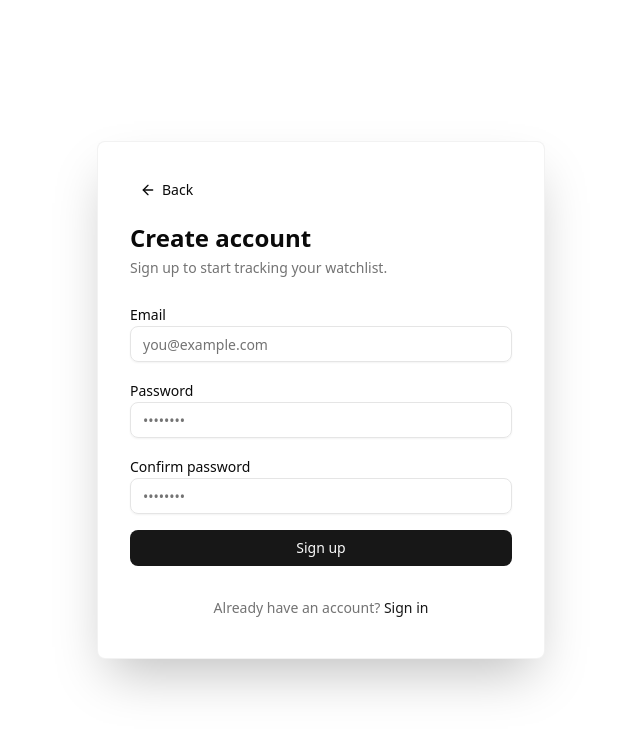
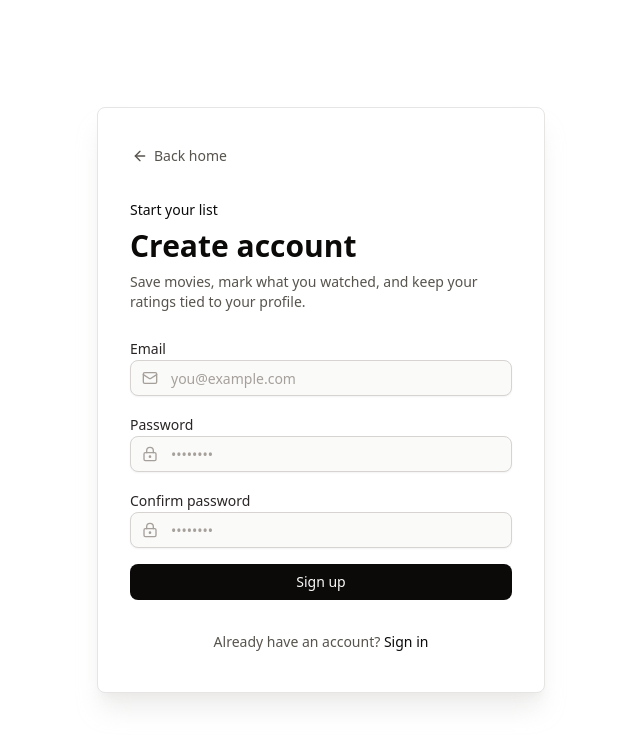
Before and after one commit to Schereshh/watch-db, a Next.js app: page /sign-up in a window 1280 px wide. Shown: the top 742 px of the page, without its empty margins (319-959 px from the left). Built offline with nearby package versions, Linux system fonts and the light colour scheme; no server answers.

Commit message:
refactor: login and signup facelift

```diff
--- a/app/(auth)/login/page.tsx
+++ b/app/(auth)/login/page.tsx
@@ -8,7 +8,7 @@ import { useForm } from "react-hook-form";
 import { Button } from "@/components/ui/button";
 import { Input } from "@/components/ui/input";
 import { createClient } from "@/lib/supabase/client";
-import { ArrowLeft } from "lucide-react";
+import { ArrowLeft, Loader2, LockKeyhole, Mail } from "lucide-react";
 
 type LoginFormValues = {
   email: string;
@@ -47,30 +47,51 @@ export default function LoginPage() {
   };
 
   return (
-    <div className="w-full max-w-md rounded-md border border-border/50 bg-background p-8 shadow-2xl">
-      <Button asChild variant="ghost" size="sm" className="mb-4">
-        <Link href="/"> <ArrowLeft/> Back</Link>
+    <div className="w-full max-w-md rounded-md border border-stone-200 bg-white p-6 shadow-xl shadow-stone-200/70 sm:p-8">
+      <Button
+        asChild
+        variant="ghost"
+        size="sm"
+        className="-ml-2 mb-7 text-stone-600 hover:bg-stone-100 hover:text-stone-950"
+      >
+        <Link href="/">
+          <ArrowLeft className="size-4" aria-hidden="true" />
+          Back home
+        </Link>
       </Button>
-      <h1 className="text-2xl font-semibold">Login</h1>
-      <p className="mt-1 text-sm text-muted-foreground">
-        Sign in to manage your watchlist.
+
+      <div className="space-y-2">
+        <p className="text-sm font-medium">Welcome back</p>
+        <h1 className="text-3xl font-semibold ">Login</h1>
+        <p className="text-sm text-stone-600">
+          Sign in to manage your watchlist, watched movies, and ratings.
         </p>
+      </div>
 
       <form className="mt-6 space-y-4" onSubmit={handleSubmit(onSubmit)}>
         {formError && (
-          <p className="rounded-md border border-destructive/40 bg-destructive/10 p-3 text-sm text-destructive">
+          <p
+            role="alert"
+            className="rounded-md border border-red-200 bg-red-50 p-3 text-sm text-red-700"
+          >
             {formError}
           </p>
         )}
         <div className="space-y-2">
-          <label className="text-sm font-medium" htmlFor="email">
+          <label className="text-sm font-medium text-stone-800" htmlFor="email">
             Email
           </label>
+          <div className="relative">
+            <Mail
+              className="pointer-events-none absolute left-3 top-1/2 size-4 -translate-y-1/2 text-stone-400"
+              aria-hidden="true"
+            />
             <Input
               id="email"
               type="email"
               placeholder="you@example.com"
               aria-invalid={Boolean(errors.email)}
+              className="border-stone-300 bg-stone-50 pl-10 text-stone-950 placeholder:text-stone-400 focus-visible:border-stone-500 focus-visible:ring-stone-200"
               {...register("email", {
                 required: "Email is required",
                 pattern: {
@@ -79,20 +100,30 @@ export default function LoginPage() {
                 },
               })}
             />
+          </div>
           {errors.email && (
-            <p className="text-sm text-destructive">{errors.email.message}</p>
+            <p className="text-sm text-red-600">{errors.email.message}</p>
           )}
         </div>
 
         <div className="space-y-2">
-          <label className="text-sm font-medium" htmlFor="password">
+          <label
+            className="text-sm font-medium text-stone-800"
+            htmlFor="password"
+          >
             Password
           </label>
+          <div className="relative">
+            <LockKeyhole
+              className="pointer-events-none absolute left-3 top-1/2 size-4 -translate-y-1/2 text-stone-400"
+              aria-hidden="true"
+            />
             <Input
               id="password"
               type="password"
               placeholder="••••••••"
               aria-invalid={Boolean(errors.password)}
+              className="border-stone-300 bg-stone-50 pl-10 text-stone-950 placeholder:text-stone-400 focus-visible:border-stone-500 focus-visible:ring-stone-200"
               {...register("password", {
                 required: "Password is required",
                 minLength: {
@@ -101,22 +132,32 @@ export default function LoginPage() {
                 },
               })}
             />
+          </div>
           {errors.password && (
-            <p className="text-sm text-destructive">
-              {errors.password.message}
-            </p>
+            <p className="text-sm text-red-600">{errors.password.message}</p>
           )}
         </div>
 
-        <Button className="w-full" type="submit" disabled={isSubmitting}>
+        <Button
+          className="w-full bg-stone-950 text-stone-50 hover:bg-stone-800"
+          type="submit"
+          disabled={isSubmitting}
+        >
+          {isSubmitting && (
+            <Loader2 className="size-4 animate-spin" aria-hidden="true" />
+          )}
           {isSubmitting ? "Signing in..." : "Sign in"}
         </Button>
       </form>
 
-      <p className="mt-6 text-center text-sm text-muted-foreground">
+      <p className="mt-6 text-center text-sm text-stone-600">
         Don&apos;t have an account?{" "}
-        <Button asChild variant="link" className="px-0">
-          <Link href="/sign-up">Sign Up</Link>
+        <Button
+          asChild
+          variant="link"
+          className="h-auto px-0 text-stone-950 underline-offset-4"
+        >
+          <Link href="/sign-up">Sign up</Link>
         </Button>
       </p>
     </div>
--- a/app/(auth)/sign-up/page.tsx
+++ b/app/(auth)/sign-up/page.tsx
@@ -8,7 +8,13 @@ import { useForm } from "react-hook-form";
 import { Button } from "@/components/ui/button";
 import { Input } from "@/components/ui/input";
 import { createClient } from "@/lib/supabase/client";
-import { ArrowLeft } from "lucide-react";
+import {
+  ArrowLeft,
+  CheckCircle2,
+  Loader2,
+  LockKeyhole,
+  Mail,
+} from "lucide-react";
 
 type SignUpFormValues = {
   email: string;
@@ -59,35 +65,66 @@ export default function SignUpPage() {
   const passwordValue = watch("password");
 
   return (
-    <div className="w-full max-w-md rounded-md border border-border/50 bg-background p-8 shadow-2xl">
-      <Button asChild variant="ghost" size="sm" className="mb-4">
-        <Link href="/"> <ArrowLeft/> Back</Link>
+    <div className="w-full max-w-md rounded-md border border-stone-200 bg-white p-6 shadow-xl shadow-stone-200/70 sm:p-8">
+      <Button
+        asChild
+        variant="ghost"
+        size="sm"
+        className="-ml-2 mb-7 text-stone-600 hover:bg-stone-100 hover:text-stone-950"
+      >
+        <Link href="/">
+          <ArrowLeft className="size-4" aria-hidden="true" />
+          Back home
+        </Link>
       </Button>
-      <h1 className="text-2xl font-semibold">Create account</h1>
-      <p className="mt-1 text-sm text-muted-foreground">
-        Sign up to start tracking your watchlist.
+
+      <div className="space-y-2">
+        <p className="text-sm font-medium">Start your list</p>
+        <h1 className="text-3xl font-semibold text-stone-950">
+          Create account
+        </h1>
+        <p className="text-sm text-stone-600">
+          Save movies, mark what you watched, and keep your ratings tied to your
+          profile.
         </p>
+      </div>
 
       <form className="mt-6 space-y-4" onSubmit={handleSubmit(onSubmit)}>
         {formError && (
-          <p className="rounded-md border border-destructive/40 bg-destructive/10 p-3 text-sm text-destructive">
+          <p
+            role="alert"
+            className="rounded-md border border-red-200 bg-red-50 p-3 text-sm text-red-700"
+          >
             {formError}
           </p>
         )}
         {formMessage && (
-          <p className="rounded-md border border-border/50 bg-muted/40 p-3 text-sm text-foreground">
-            {formMessage}
+          <p
+            role="status"
+            className="flex items-start gap-2 rounded-md border border-emerald-200 bg-emerald-50 p-3 text-sm text-emerald-800"
+          >
+            <CheckCircle2
+              className="mt-0.5 size-4 shrink-0"
+              aria-hidden="true"
+            />
+            <span>{formMessage}</span>
           </p>
         )}
         <div className="space-y-2">
-          <label className="text-sm font-medium" htmlFor="email">
+          <label className="text-sm font-medium text-stone-800" htmlFor="email">
             Email
           </label>
+          <div className="relative">
+            <Mail
+              className="pointer-events-none absolute left-3 top-1/2 size-4 -translate-y-1/2 text-stone-400"
+              aria-hidden="true"
+            />
             <Input
               id="email"
               type="email"
               placeholder="you@example.com"
               aria-invalid={Boolean(errors.email)}
+              className="border-stone-300 bg-stone-50 pl-10 text-stone-950 placeholder:text-stone-400 focus-visible:border-stone-500 focus-visible:ring-stone-200"
               {...register("email", {
                 required: "Email is required",
                 pattern: {
@@ -96,20 +133,30 @@ export default function SignUpPage() {
                 },
               })}
             />
+          </div>
           {errors.email && (
-            <p className="text-sm text-destructive">{errors.email.message}</p>
+            <p className="text-sm text-red-600">{errors.email.message}</p>
           )}
         </div>
 
         <div className="space-y-2">
-          <label className="text-sm font-medium" htmlFor="password">
+          <label
+            className="text-sm font-medium text-stone-800"
+            htmlFor="password"
+          >
             Password
           </label>
+          <div className="relative">
+            <LockKeyhole
+              className="pointer-events-none absolute left-3 top-1/2 size-4 -translate-y-1/2 text-stone-400"
+              aria-hidden="true"
+            />
             <Input
               id="password"
               type="password"
               placeholder="••••••••"
               aria-invalid={Boolean(errors.password)}
+              className=" border-stone-300 bg-stone-50 pl-10 text-stone-950 placeholder:text-stone-400 focus-visible:border-stone-500 focus-visible:ring-stone-200"
               {...register("password", {
                 required: "Password is required",
                 minLength: {
@@ -118,43 +165,63 @@ export default function SignUpPage() {
                 },
               })}
             />
+          </div>
           {errors.password && (
-            <p className="text-sm text-destructive">
-              {errors.password.message}
-            </p>
+            <p className="text-sm text-red-600">{errors.password.message}</p>
           )}
         </div>
 
         <div className="space-y-2">
-          <label className="text-sm font-medium" htmlFor="confirmPassword">
+          <label
+            className="text-sm font-medium text-stone-800"
+            htmlFor="confirmPassword"
+          >
             Confirm password
           </label>
+          <div className="relative">
+            <LockKeyhole
+              className="pointer-events-none absolute left-3 top-1/2 size-4 -translate-y-1/2 text-stone-400"
+              aria-hidden="true"
+            />
             <Input
               id="confirmPassword"
               type="password"
               placeholder="••••••••"
               aria-invalid={Boolean(errors.confirmPassword)}
+              className=" border-stone-300 bg-stone-50 pl-10 text-stone-950 placeholder:text-stone-400 focus-visible:border-stone-500 focus-visible:ring-stone-200"
               {...register("confirmPassword", {
                 required: "Please confirm your password",
                 validate: (value) =>
                   value === passwordValue || "Passwords do not match",
               })}
             />
+          </div>
           {errors.confirmPassword && (
-            <p className="text-sm text-destructive">
+            <p className="text-sm text-red-600">
               {errors.confirmPassword.message}
             </p>
           )}
         </div>
 
-        <Button className="w-full" type="submit" disabled={isSubmitting}>
+        <Button
+          className=" w-full bg-stone-950 text-stone-50 hover:bg-stone-800"
+          type="submit"
+          disabled={isSubmitting}
+        >
+          {isSubmitting && (
+            <Loader2 className="size-4 animate-spin" aria-hidden="true" />
+          )}
           {isSubmitting ? "Creating account..." : "Sign up"}
         </Button>
       </form>
 
-      <p className="mt-6 text-center text-sm text-muted-foreground">
+      <p className="mt-6 text-center text-sm text-stone-600">
         Already have an account?{" "}
-        <Button asChild variant="link" className="px-0">
+        <Button
+          asChild
+          variant="link"
+          className="h-auto px-0 text-stone-950 underline-offset-4"
+        >
           <Link href="/login">Sign in</Link>
         </Button>
       </p>
```
Lines whose indentation alone changed are shown as unchanged.
